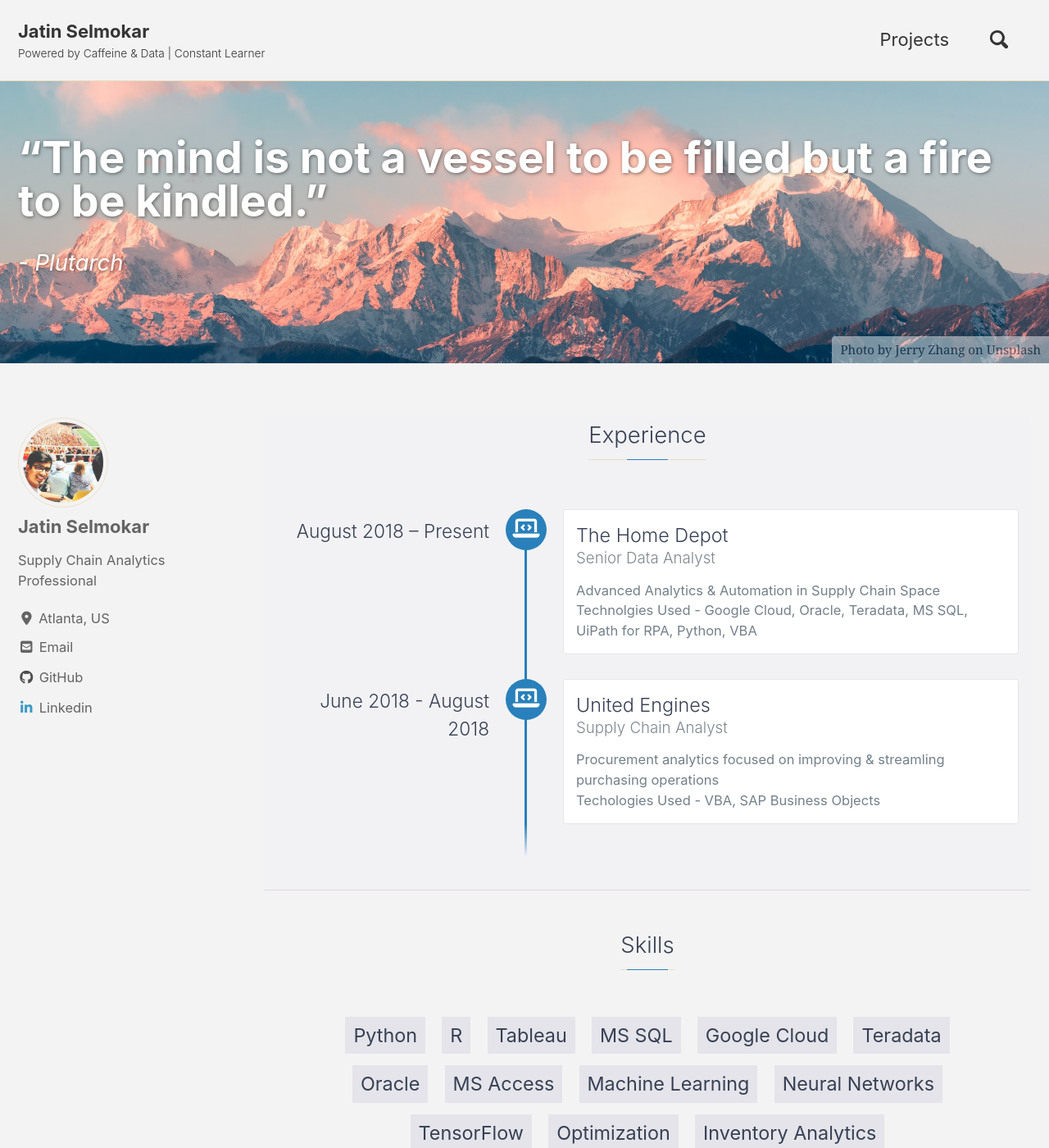
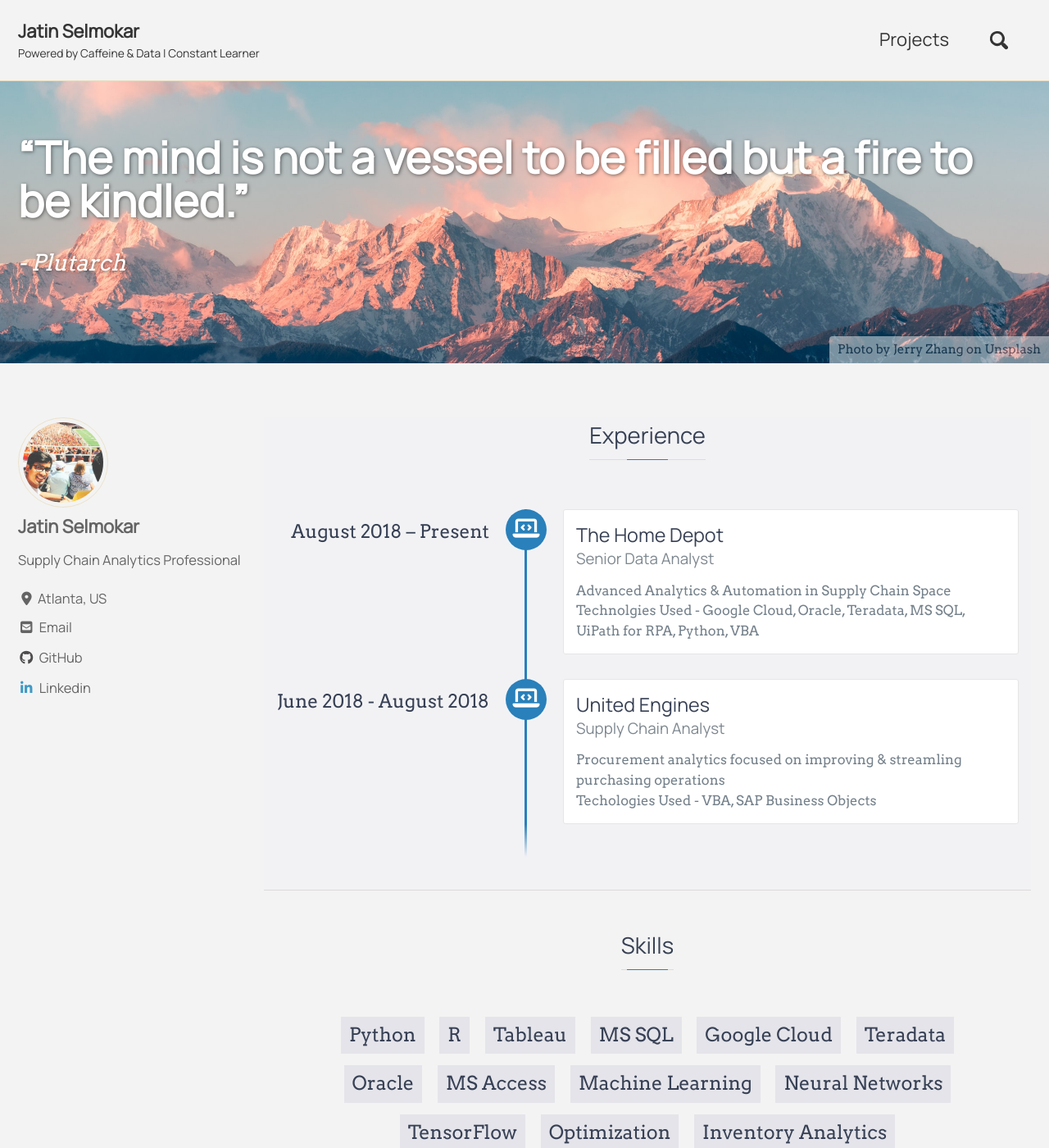
Before and after one commit to jatinselmokar/jatinselmokar.github.io, a Jekyll site: the page built from index.html, in a window 1280 px wide and 1400 px high. Shown: the whole window at 82% size. Built offline with Jekyll 4.4.1, drawn with Linux system fonts in a browser that asks for light colours; cached includes are drawn as plain includes; nearby versions of some CDN libraries; the list of posts is cut into pages by our own code.

Commit message:
Font Test 2 - To Revert

```diff
--- a/_includes/head/custom.html
+++ b/_includes/head/custom.html
@@ -3,3 +3,6 @@
 <!-- insert favicons. use https://realfavicongenerator.net/ -->
 
 <!-- end custom head snippets -->
+
+
+<link href="https://fonts.googleapis.com/css?family=Arvo|Manrope&display=swap" rel="stylesheet">
--- a/_sass/minimal-mistakes/_variables.scss
+++ b/_sass/minimal-mistakes/_variables.scss
@@ -13,8 +13,8 @@
 $indent-var: 1.3em !default;
 
 /* system typefaces */
-$serif: Georgia, Times, serif !default;
-$sans-serif: -apple-system, BlinkMacSystemFont, "Roboto", "Segoe UI",
+$serif: "Arvo", Georgia, Times, serif !default;
+$sans-serif: "Manrope", -apple-system, BlinkMacSystemFont, "Roboto", "Segoe UI",
   "Helvetica Neue", "Lucida Grande", Arial, sans-serif !default;
 $monospace: Monaco, Consolas, "Lucida Console", monospace !default;
 
@@ -29,7 +29,7 @@
 $calisto: "Calisto MT", serif !default;
 $garamond: Garamond, serif !default;
 
-$global-font-family: $sans-serif !default;
+$global-font-family: $serif !default;
 $header-font-family: $sans-serif !default;
 $caption-font-family: $serif !default;
 
```
